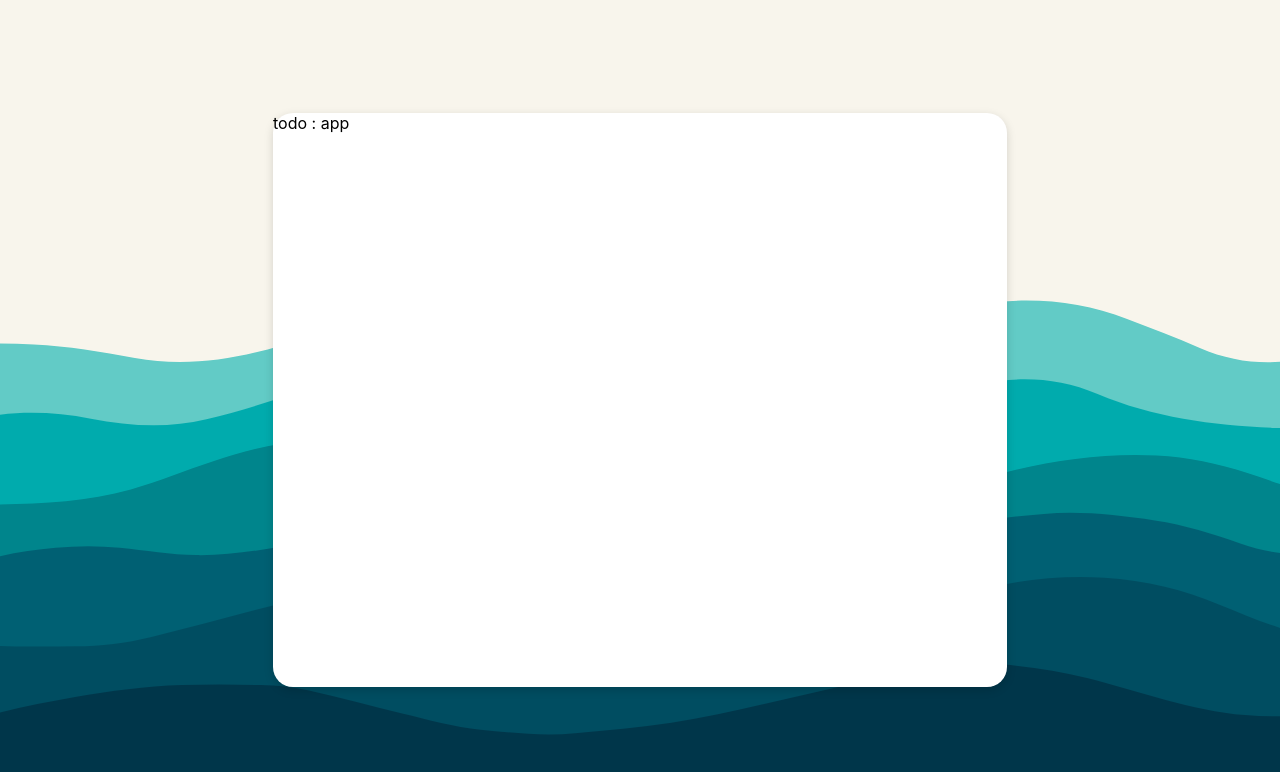
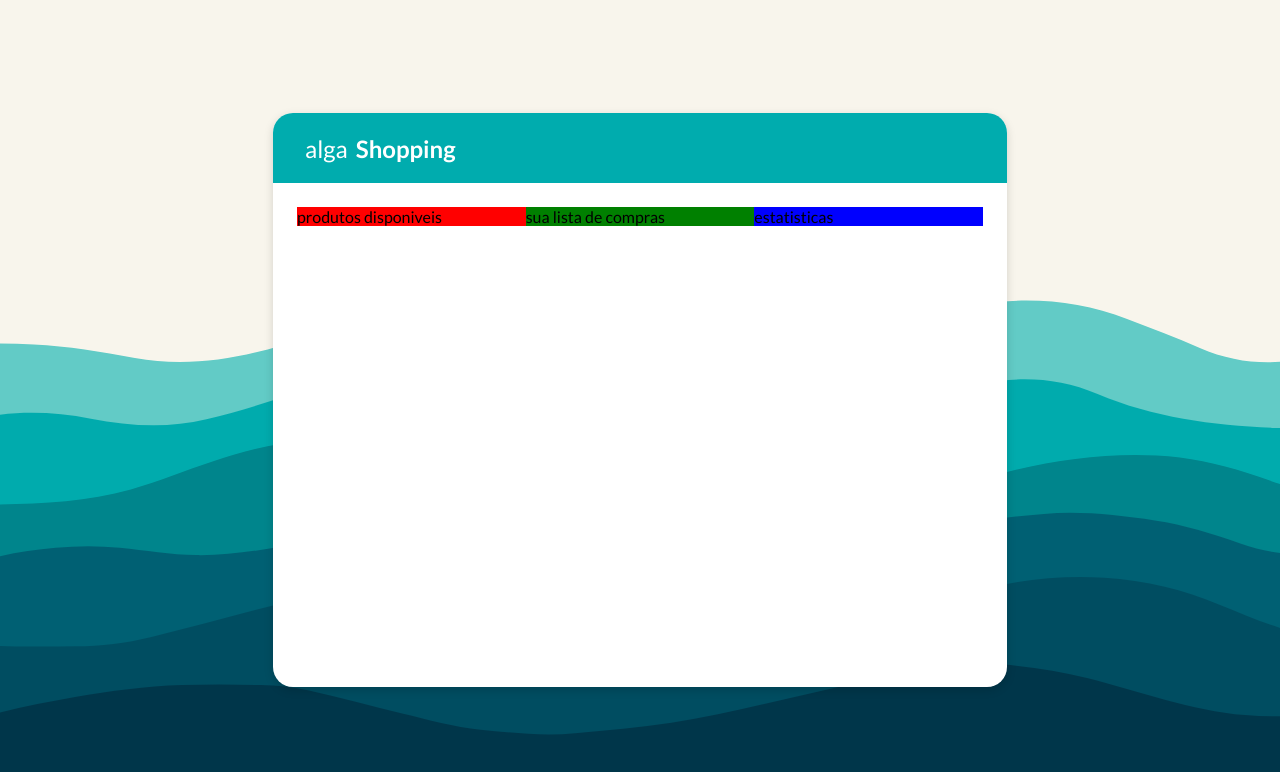
Before and after one commit to walfredo-almeida/algashopi, a React (Create React App) app: page / in a window 1280 px wide. Shown: the top 772 px of the page. Built offline with nearby package versions, Linux system fonts and the light colour scheme.

Commit message:
add base layout

```diff
--- a/src/components/App/App.jsx
+++ b/src/components/App/App.jsx
@@ -1,13 +1,22 @@
 import React from 'react'
-import {Container, Wrapper} from './App.styles'
+import AppContainer from '../AppContainer'
+import AppHeader from '../AppHeader'
+import { Container, Wrapper } from './App.styles'
 
 
-function App () {
+function App() {
     return <Wrapper>
         <Container>
-            todo : app
-        </Container>
-    </Wrapper>
+        <AppHeader/>
+        <AppContainer
+        left ={<div style={{ backgroundColor: 'red'}}> produtos disponiveis </div>}
+        middle ={<div style={{ backgroundColor: 'green'}}> sua lista de compras </div>}
+        right ={<div style={{ backgroundColor: 'blue'}}> estatisticas</div>}
+
+        />
+
+    </Container>
+    </Wrapper >
 }
 
 
--- /dev/null
+++ b/src/components/AppContainer/AppContainer.jsx
@@ -0,0 +1,12 @@
+import { Wrapper } from './AppContainer.styles'
+
+function AppContainer({ left, middle, right }) {
+    return <Wrapper>
+        <div>{ left }</div>
+        <div>{ middle }</div>
+        <div>{ right }</div>
+
+    </Wrapper>
+}
+
+export default AppContainer
--- /dev/null
+++ b/src/components/AppContainer/AppContainer.styles.js
@@ -0,0 +1,11 @@
+import styled from "styled-components";
+
+
+export const Wrapper = styled.main`
+    display: grid;
+    grid-template-columns: repeat(3, 1fr);
+    grid-column-gap: 0ch;
+
+    padding: 24px;
+
+`
--- /dev/null
+++ b/src/components/AppContainer/index.js
@@ -0,0 +1 @@
+export { default } from './AppContainer'
--- /dev/null
+++ b/src/components/AppHeader/AppHeader.jsx
@@ -0,0 +1,11 @@
+import { Wrapper } from './AppHeader.styles'
+
+function AppHeader() {
+    return <Wrapper >
+        alga
+        <span> Shopping</span>
+
+    </Wrapper >
+}
+
+export default AppHeader
--- /dev/null
+++ b/src/components/AppHeader/AppHeader.styles.js
@@ -0,0 +1,24 @@
+import styled from "styled-components";
+
+
+export const Wrapper = styled.header`
+    height: 70px;
+    background-color: #00ACAE;
+    color: #FFFFFF;
+
+    font-size: 24px;
+
+    border-top-right-radius: 20px;
+    border-top-left-radius: 20px;
+
+    display: flex;
+    align-items: center ;
+    padding: 0 32px;
+
+
+    span {
+        font-weight: 700;
+        margin-left: 8px;
+    }
+
+`
--- /dev/null
+++ b/src/components/AppHeader/index.js
@@ -0,0 +1 @@
+export { default } from './AppHeader'
--- a/src/index.css
+++ b/src/index.css
@@ -1,13 +1,12 @@
-body {
-  margin: 0;
-  font-family: -apple-system, BlinkMacSystemFont, 'Segoe UI', 'Roboto', 'Oxygen',
-    'Ubuntu', 'Cantarell', 'Fira Sans', 'Droid Sans', 'Helvetica Neue',
-    sans-serif;
-  -webkit-font-smoothing: antialiased;
-  -moz-osx-font-smoothing: grayscale;
+@import url('https://fonts.googleapis.com/css2?family=Lato:wght@400;700;900&display=swap');
+
+* {
+margin:0;
+padding: 0;
+box-sizing: border-box;
 }
 
-code {
-  font-family: source-code-pro, Menlo, Monaco, Consolas, 'Courier New',
-    monospace;
+body {
+font-family: 'Lato' , sans-serif;
+
 }
```
